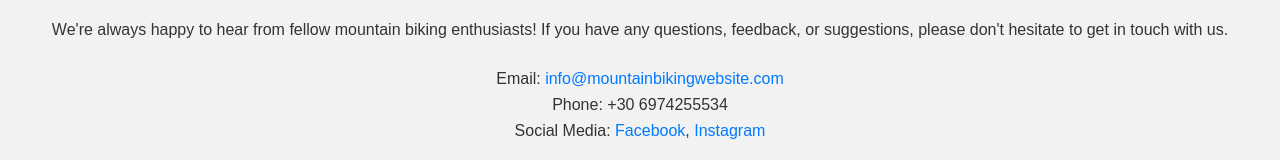
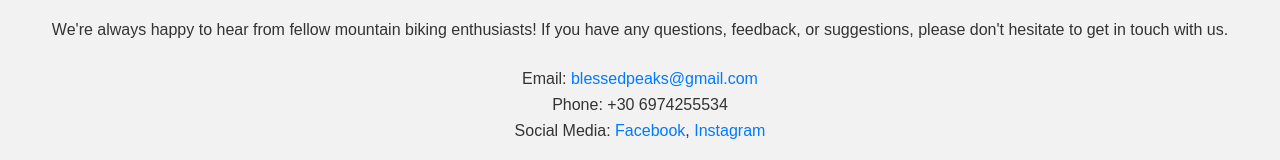
Before and after one commit to andrea-delpopolo/blessedpeaksgr, a plain HTML site: page index.html in a window 1280 px wide. Shown: the part 724-884 px from the top of the page. Drawn offline with Linux system fonts and the light colour scheme.

Commit message:
update email contact

```diff
--- a/index.html
+++ b/index.html
@@ -84,7 +84,7 @@ It is easy to lose track on ourselves, amongst the noise of world.
         <h2>Contact Us</h2>
         <p>We're always happy to hear from fellow mountain biking enthusiasts! If you have any questions, feedback, or suggestions, please don't hesitate to get in touch with us.</p>
         <ul>
-          <li>Email: <a href="mailto:info@mountainbikingwebsite.com">info@mountainbikingwebsite.com</a></li>
+          <li>Email: <a href="mailto:blessedpeaks@gmail.com">blessedpeaks@gmail.com</a></li>
           <li>Phone: +30 6974255534</li>
           <li>Social Media: <a href="https://www.facebook.com/BlessedPeaks">Facebook</a>, <a href="https://www.instagram.com/blessedpeaks/">Instagram</a></li>
         </ul>
```
